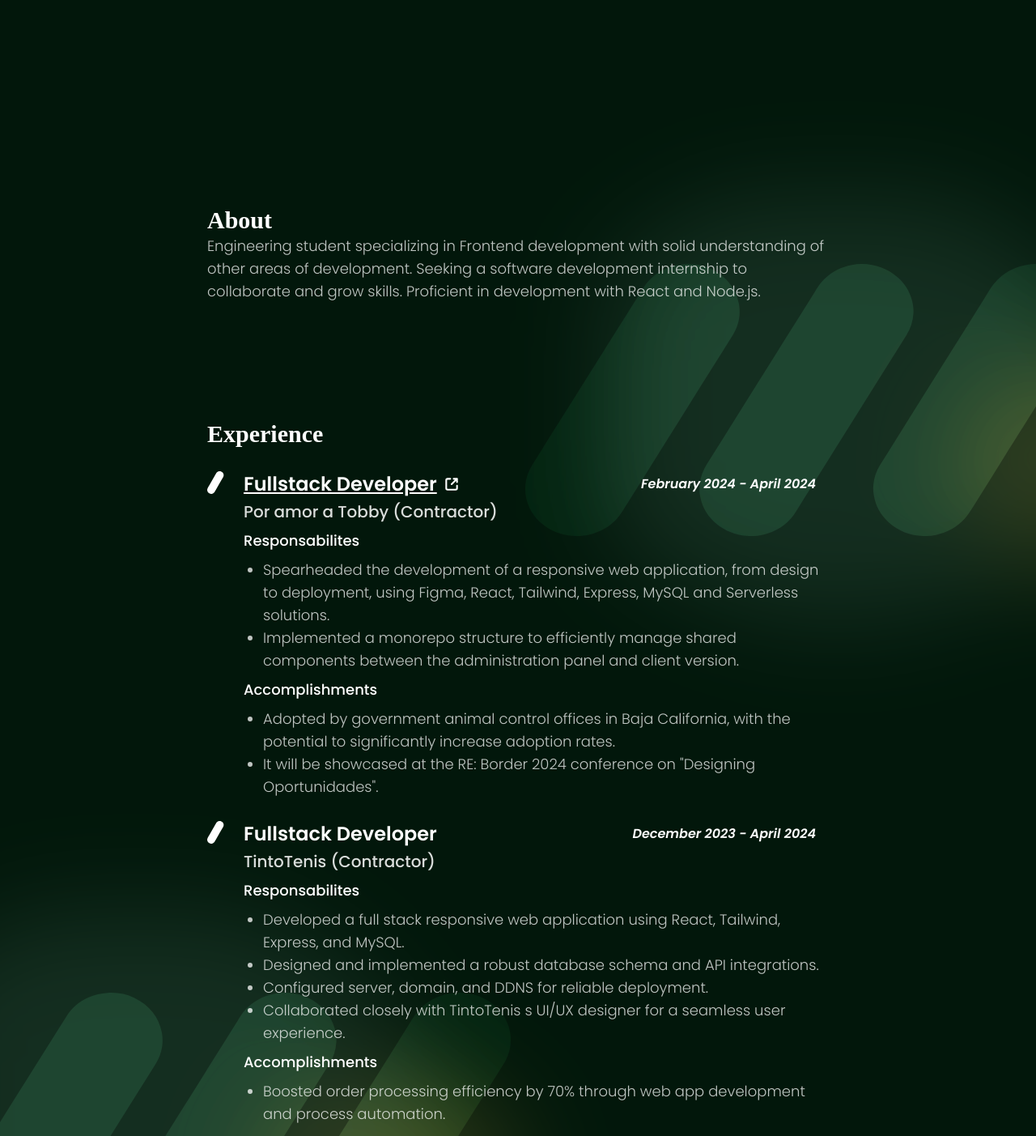
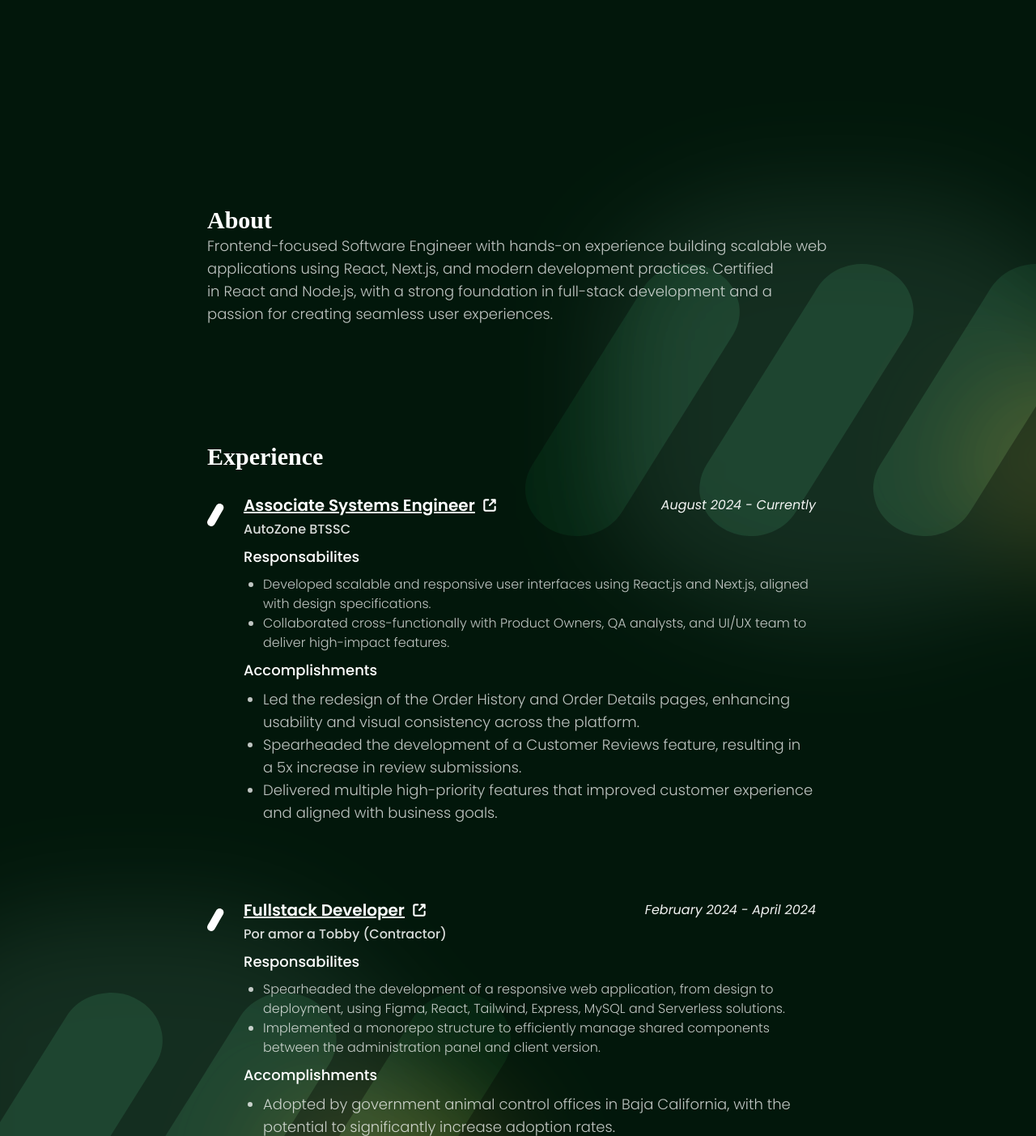
Before and after one commit to eliangerard/portfolio, an Astro site: page / in a window 1280 px wide. Shown: the part 674-2077 px from the top of the page at 81% size. Built offline with nearby package versions, Linux system fonts and the light colour scheme; Astro itself is replaced by a stand-in of ours; a web font is replaced by a local one.

Commit message:
feat: update cv and text sizing

```diff
--- a/src/components/Card.astro
+++ b/src/components/Card.astro
@@ -17,10 +17,10 @@ const { title, subtitle, body, date, link, responsabilites, accomplishments, lis
 	Astro.props;
 ---
 
-<li class="group flex items-start mb-4 w-full">
+<li class="group flex items-start mb-20 w-full">
 	<img
 		src={Dot.src}
-		class="h-5 md:h-7 mt-4 mr-3 md:mt-3 md:mr-4 md:mr-6 group-hover:rotate-[60deg] transition-all"
+		class="h-5 md:h-7 mt-4 mr-3 md:mt-6 md:mr-4 md:mr-6 group-hover:rotate-[60deg] transition-all"
 		alt={title}
 	/>
 	<div class="flex-1">
@@ -31,31 +31,31 @@ const { title, subtitle, body, date, link, responsabilites, accomplishments, lis
 						<a
 							href={link}
 							target="_blank"
-							class="flex items-center transition-all font-semibold text-2xl my-1 underline"
+							class="flex items-center transition-all font-semibold text-xl my-1 underline"
 						>
 							{title}
 							<Link />
 						</a>
 					) : (
-						<h3 class="font-semibold text-2xl my-1">{title}</h3>
+						<h3 class="font-semibold text-xl my-1">{title}</h3>
 					)
 				}
 			</div>
 			<div class="flex items-center">
-				<p class="font-semibold italic md:px-4">{date}</p>
+				<p class="italic md:px-4 opacity-95">{date}</p>
 			</div>
 		</span>
-		<p class="opacity-85 font-medium text-xl mb-1">
+		<p class="opacity-85 font-medium text-md mb-1 mt-2 md:mt-0">
 			{subtitle}
 		</p>
-		{body && <p class="font-light opacity-75 text-lg mt-1">{body}</p>}
+		{body && <p class="font-light opacity-75 text-md mt-1">{body}</p>}
 		{
 			responsabilites && (
 				<div class="">
 					<h4 class="font-medium text-lg mt-2">Responsabilites</h4>
 					<ul class="list-disc mt-2 ml-6">
 						{responsabilites.map((responsability) => (
-							<li class="font-light opacity-75 text-lg">
+							<li class="font-light opacity-75 text-md">
 								{responsability}
 							</li>
 						))}
--- a/src/components/Project.astro
+++ b/src/components/Project.astro
@@ -34,23 +34,23 @@ const { title, description, left = true, image, link, technologies } = Astro.pro
         <div class="flex items-center">
             {
                 link ? (
-                    <a href={link} target="_blank" class="flex items-center font-semibold text-2xl mt-1 underline">
+                    <a href={link} target="_blank" class="flex items-center font-semibold text-lg mt-1 underline">
                         {title}
                         <Link />
                     </a>
-                ) : (<h3 class="font-semibold text-2xl mt-1">{title}</h3>)
+                ) : (<h3 class="font-semibold text-lg mt-1">{title}</h3>)
             }
         </div>
         <div class="overflow-x-auto md:overflow-x-visible">
             <div class="flex">
                 {technologies && technologies.map(tech =>
-                    <p class="border-[1px] mt-2 px-4 rounded-full border-white/20 font mr-2 hover:bg-white/10 opacity-75 text-lg select-none transition-all">
+                    <p class="border-[1px] mt-2 px-4 rounded-full border-white/20 font mr-2 hover:bg-white/10 opacity-75 select-none transition-all">
                         {tech}
                     </p>
                 )}
             </div>
         </div>
-        <p class="font-light opacity-75 text-lg text-pretty mt-2">
+        <p class="font-light opacity-75 text-pretty mt-2">
             {description}
         </p>
     </div>
--- a/src/data.js
+++ b/src/data.js
@@ -3,9 +3,24 @@ export const data = {
         name: "Elian Gerard",
         title: "Frontend Developer",
         email: "eliangerardiso@gmail.com",
-        about: "Engineering student specializing in Frontend development with solid understanding of other areas of development. Seeking a software development internship to collaborate and grow skills. Proficient in development with React and Node.js."
+        about: "Frontend-focused Software Engineer with hands-on experience building scalable web applications using React, Next.js, and modern development practices. Certified in React and Node.js, with a strong foundation in full-stack development and a passion for creating seamless user experiences."
     },
     experience: [
+        {
+            title: "Associate Systems Engineer",
+            subtitle: "AutoZone BTSSC",
+            data: "August 2024 - Currently",
+            responsabilites: [
+                "Developed scalable and responsive user interfaces using React.js and Next.js, aligned with design specifications.",
+                "Collaborated cross-functionally with Product Owners, QA analysts, and UI/UX team to deliver high-impact features.",
+            ],
+            accomplishments: [
+                "Led the redesign of the Order History and Order Details pages, enhancing usability and visual consistency across the platform.",
+                'Spearheaded the development of a Customer Reviews feature, resulting in a 5x increase in review submissions.',
+                'Delivered multiple high-priority features that improved customer experience and aligned with business goals.',
+            ],
+            link: "https://autozone.com/",
+        },
         {
             title: "Fullstack Developer",
             subtitle: "Por amor a Tobby (Contractor)",
@@ -54,11 +69,12 @@ export const data = {
         {
             title: "Computer Systems Engineer",
             subtitle: "Tecnológico Nacional de México Campus Chihuahua II",
-            data: "August 2020 - Present",
+            data: "August 2020 - December 2024",
             list: [
                 "Proficient in Java, Node.js, HTML, CSS, JavaScript, MySQL, and MongoDB.",
                 "Experienced in cloud deployment with AWS, network administration and Software Engineer methodologies.",
-                "Active participant in coding competitions, hackathons and community initiatives."
+                "Active participant in coding competitions, hackathons and community initiatives.",
+                "Fullstack Development specialization."
             ],
             link: "/Reticula-ISC-2023.webp",
         },
--- a/src/pages/index.astro
+++ b/src/pages/index.astro
@@ -123,7 +123,7 @@ import { data } from "../data";
 					}
 				</ul>
 			</div>
-			<div id="skills" class="pt-32">
+			<div id="skills" class="pt-8">
 				<h2 class="font-bold text-3xl font-[MuseoModerno] my-4">
 					Skills
 				</h2>
```
Also changed, not shown: 1 other file.
